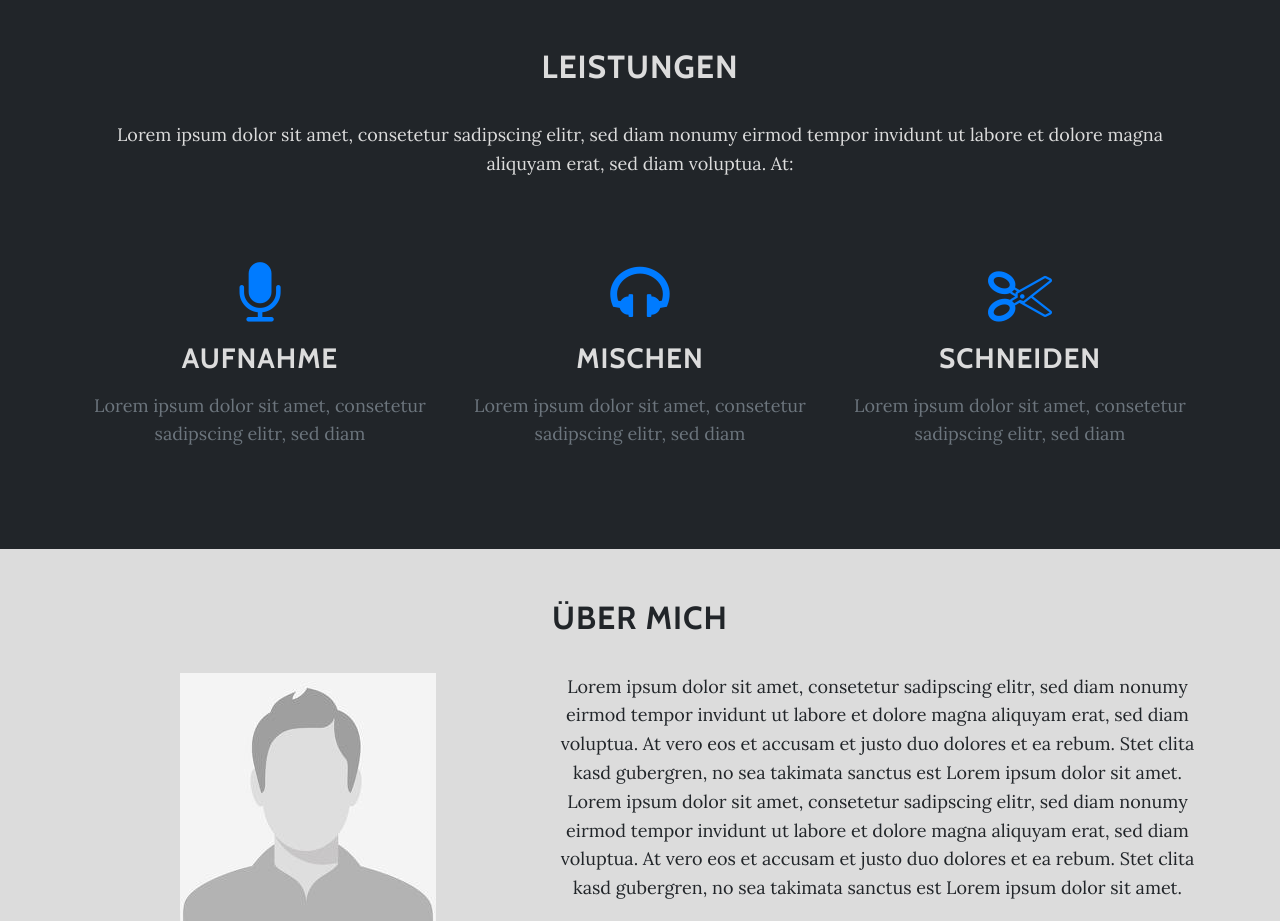
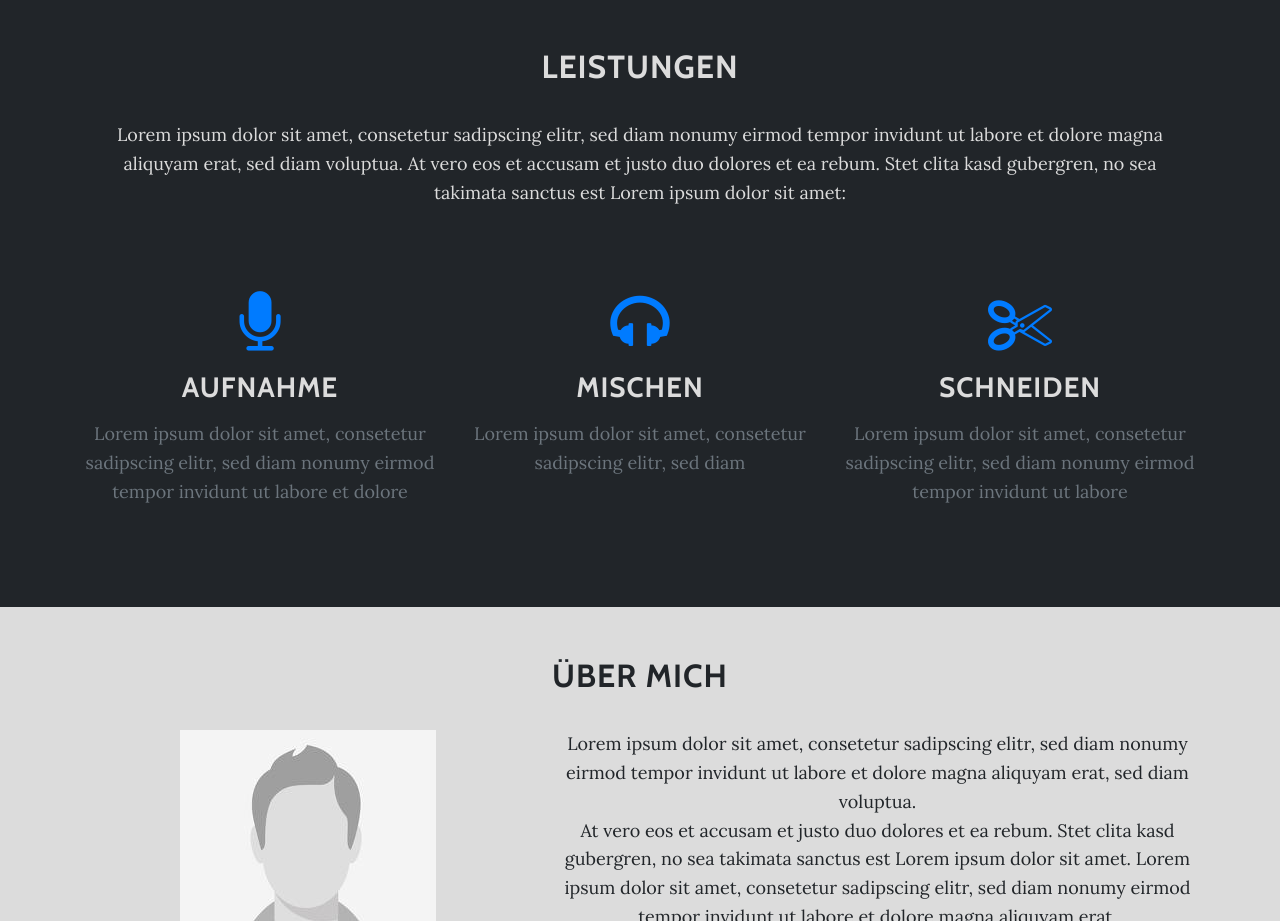
Before and after one commit to SebastianPetras/Flo_Webseite, a plain HTML site: page index.html in a window 1280 px wide. Shown: the part 802-1723 px from the top of the page. Drawn offline with nearby package versions, Linux system fonts and the light colour scheme.

Commit message:
Some little things

```diff
--- a/index.html
+++ b/index.html
@@ -78,7 +78,7 @@
             <div class="row">
                 <div class="col-lg-12">
                     <h2>Leistungen</h2>
-                    <p> Lorem ipsum dolor sit amet, consetetur sadipscing elitr, sed diam nonumy eirmod tempor invidunt ut labore et dolore magna aliquyam erat, sed diam voluptua. At: </p>
+                    <p> Lorem ipsum dolor sit amet, consetetur sadipscing elitr, sed diam nonumy eirmod tempor invidunt ut labore et dolore magna aliquyam erat, sed diam voluptua. At vero eos et accusam et justo duo dolores et ea rebum. Stet clita kasd gubergren, no sea takimata sanctus est Lorem ipsum dolor sit amet: </p>
                 </div>
             </div>
         </div>
@@ -88,7 +88,7 @@
                     <div class="service-box mt-5 mx-auto">
                         <i class="fa fa-4x fa-microphone text-primary mb-3 sr-icons"></i>
                         <h3 class="mb-3">Aufnahme</h3>
-                        <p class="text-muted mb-0">Lorem ipsum dolor sit amet, consetetur sadipscing elitr, sed diam</p>
+                        <p class="text-muted mb-0">Lorem ipsum dolor sit amet, consetetur sadipscing elitr, sed diam nonumy eirmod tempor invidunt ut labore et dolore</p>
                     </div>
                 </div>
                 <div class="col-lg-4 col-md-16 text-center">
@@ -102,7 +102,7 @@
                     <div class="service-box mt-5 mx-auto">
                         <i class="fa fa-4x fa-scissors text-primary mb-3 sr-icons"></i>
                         <h3 class="mb-3">Schneiden</h3>
-                        <p class="text-muted mb-0">Lorem ipsum dolor sit amet, consetetur sadipscing elitr, sed diam</p>
+                        <p class="text-muted mb-0">Lorem ipsum dolor sit amet, consetetur sadipscing elitr, sed diam nonumy eirmod tempor invidunt ut labore</p>
                     </div>
                 </div>
             </div>
@@ -126,7 +126,7 @@
                     </div>
                 </div>
                 <div class="col-lg-7">
-                    <p>Lorem ipsum dolor sit amet, consetetur sadipscing elitr, sed diam nonumy eirmod tempor invidunt ut labore et dolore magna aliquyam erat, sed diam voluptua. At vero eos et accusam et justo duo dolores et ea rebum. Stet clita kasd gubergren, no sea takimata sanctus est Lorem ipsum dolor sit amet. Lorem ipsum dolor sit amet, consetetur sadipscing elitr, sed diam nonumy eirmod tempor invidunt ut labore et dolore magna aliquyam erat, sed diam voluptua. At vero eos et accusam et justo duo dolores et ea rebum. Stet clita kasd gubergren, no sea takimata sanctus est Lorem ipsum dolor sit amet.</p>
+                    <p>Lorem ipsum dolor sit amet, consetetur sadipscing elitr, sed diam nonumy eirmod tempor invidunt ut labore et dolore magna aliquyam erat, sed diam voluptua. <br> At vero eos et accusam et justo duo dolores et ea rebum. Stet clita kasd gubergren, no sea takimata sanctus est Lorem ipsum dolor sit amet. Lorem ipsum dolor sit amet, consetetur sadipscing elitr, sed diam nonumy eirmod tempor invidunt ut labore et dolore magna aliquyam erat, <br> sed diam voluptua. At vero eos et accusam et justo duo dolores et ea rebum. Stet clita kasd gubergren, no sea takimata sanctus est Lorem ipsum dolor sit amet.</p>
                 </div>
             </div>
         </div>
```
